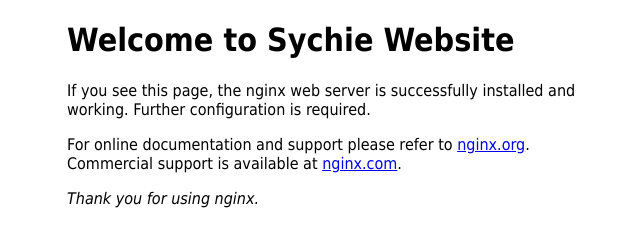
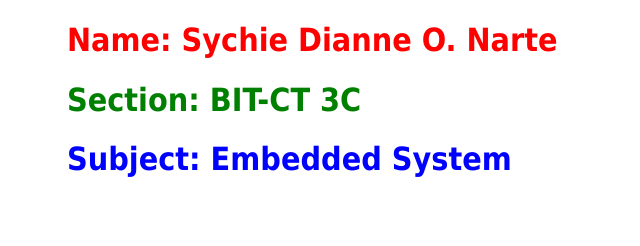
Before and after one commit to Sychied/html, a plain HTML site: page index.html in a window 1280 px wide. Shown: the whole page, without its empty margins (293-933 px from the left). Drawn offline with Linux system fonts and the light colour scheme.

Commit message:
this is my second commit

```diff
--- a/index.html
+++ b/index.html
@@ -9,15 +9,6 @@ font-family: Tahoma, Verdana, Arial, sans-serif; }
 </style>
 </head>
 <body>
-<h1>Welcome to Sychie Website</h1>
-<p>If you see this page, the nginx web server is successfully installed and
-working. Further configuration is required.</p>
-
-<p>For online documentation and support please refer to
-<a href="http://nginx.org/">nginx.org</a>.<br/>
-Commercial support is available at
-<a href="http://nginx.com/">nginx.com</a>.</p>
-
-<p><em>Thank you for using nginx.</em></p>
-</body>
-</html>
+<h1 style="color:Red;"> Name: Sychie Dianne O. Narte</h1>
+<h1 style="color:Green;"> Section: BIT-CT 3C</h1>
+<h1 style="color:Blue;"> Subject: Embedded System</h1>
```
